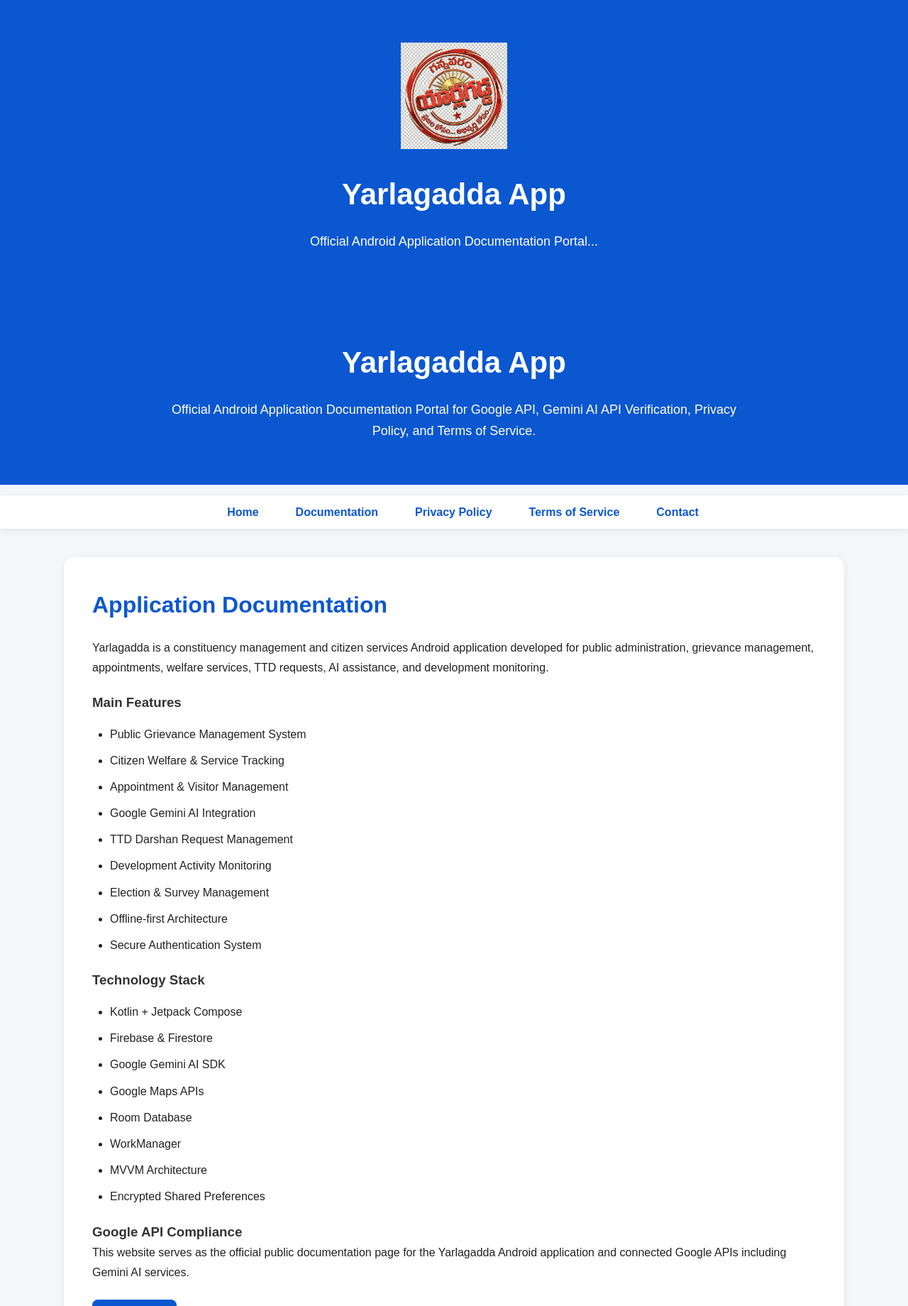
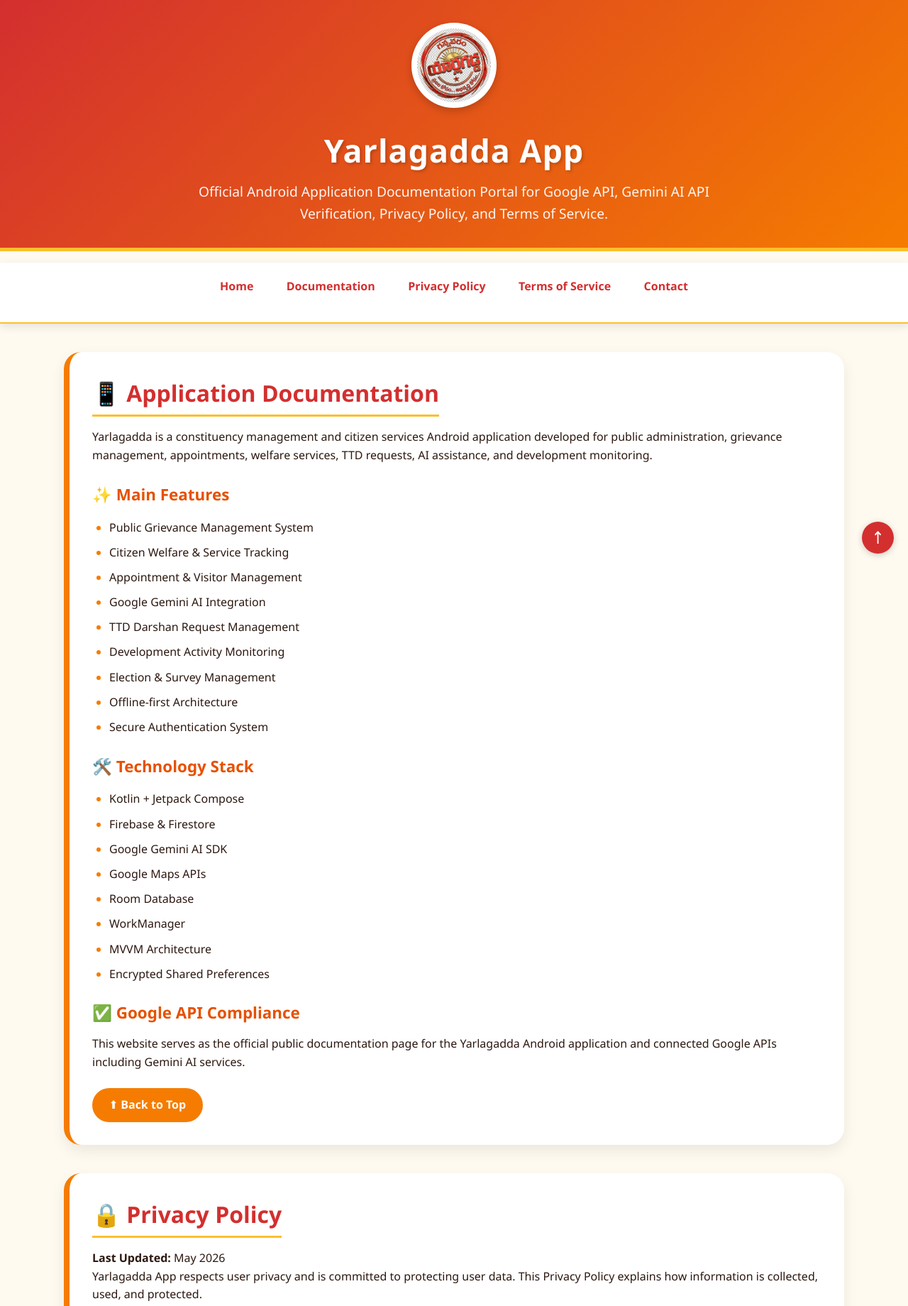
Before and after one commit to mlasofficegannavaram-afk/yarlagadda.github.io, a plain HTML site: page index.html in a window 1280 px wide. Shown: the top 1840 px of the page at 71% size. Drawn offline with Linux system fonts and the light colour scheme.

Commit message:
Update index.html

```diff
--- a/index.html
+++ b/index.html
@@ -4,172 +4,245 @@
   <meta charset="UTF-8" />
   <meta name="viewport" content="width=device-width, initial-scale=1.0"/>
   <title>Yarlagadda App - Official Documentation</title>
-
   <link rel="icon" type="image/png" href="/logo.png">
-
- <header id="home">
-  <img src="/logo.png" alt="Yarlagadda Logo" style="max-width:150px; margin-bottom:20px;">
-  <h1>Yarlagadda App</h1>
-  <p>Official Android Application Documentation Portal...</p>
-</header>
-
-
-
   <style>
-
-    *{
-      margin:0;
-      padding:0;
-      box-sizing:border-box;
+    * {
+      margin: 0;
+      padding: 0;
+      box-sizing: border-box;
     }
 
-    body{
-      font-family: Arial, sans-serif;
-      background:#f4f6f9;
-      color:#222;
-      line-height:1.7;
-      scroll-behavior:smooth;
+    body {
+      font-family: 'Segoe UI', Tahoma, Geneva, Verdana, sans-serif;
+      background: #fffaf0;  /* warm off-white */
+      color: #2c1810;
+      line-height: 1.6;
+      scroll-behavior: smooth;
     }
 
-    header{
-      background:#0b57d0;
-      color:white;
-      padding:60px 20px;
-      text-align:center;
+    /* Color variables */
+    :root {
+      --primary-red: #d32f2f;
+      --primary-orange: #f57c00;
+      --primary-yellow: #fbc02d;
+      --dark-red: #b71c1c;
+      --dark-orange: #e65100;
+      --light-yellow: #fff8e1;
+      --text-dark: #3e2723;
     }
 
-    header h1{
-      font-size:42px;
-      margin-bottom:15px;
+    /* Header */
+    header {
+      background: linear-gradient(135deg, var(--primary-red), var(--primary-orange));
+      color: white;
+      padding: 2rem 1.5rem;
+      text-align: center;
+      border-bottom: 5px solid var(--primary-yellow);
     }
 
-    header p{
-      font-size:18px;
-      max-width:850px;
-      margin:auto;
+    .logo-container {
+      margin-bottom: 1rem;
     }
 
-    nav{
-      background:#ffffff;
-      position:sticky;
-      top:0;
-      z-index:1000;
-      box-shadow:0 2px 8px rgba(0,0,0,0.08);
+    .logo {
+      max-width: 120px;
+      border-radius: 50%;
+      background: white;
+      padding: 8px;
+      box-shadow: 0 4px 12px rgba(0,0,0,0.2);
+      transition: transform 0.3s ease;
     }
 
-    nav ul{
-      display:flex;
-      justify-content:center;
-      flex-wrap:wrap;
-      list-style:none;
+    .logo:hover {
+      transform: scale(1.05);
     }
 
-    nav ul li{
-      margin:10px;
+    header h1 {
+      font-size: 2.8rem;
+      margin: 0.5rem 0 0.5rem;
+      letter-spacing: 1px;
+      text-shadow: 2px 2px 4px rgba(0,0,0,0.2);
     }
 
-    nav ul li a{
-      text-decoration:none;
-      color:#0b57d0;
-      font-weight:bold;
-      padding:10px 16px;
-      border-radius:8px;
-      transition:0.3s;
+    header p {
+      font-size: 1.2rem;
+      max-width: 800px;
+      margin: 0 auto;
+      opacity: 0.95;
     }
 
-    nav ul li a:hover{
-      background:#0b57d0;
-      color:white;
+    /* Navigation */
+    nav {
+      background: white;
+      position: sticky;
+      top: 0;
+      z-index: 1000;
+      box-shadow: 0 4px 12px rgba(0,0,0,0.1);
+      border-bottom: 2px solid var(--primary-yellow);
     }
 
-    section{
-      max-width:1100px;
-      margin:40px auto;
-      background:white;
-      padding:40px;
-      border-radius:14px;
-      box-shadow:0 2px 10px rgba(0,0,0,0.08);
+    nav ul {
+      display: flex;
+      justify-content: center;
+      flex-wrap: wrap;
+      list-style: none;
+      padding: 0.5rem;
     }
 
-    h2{
-      color:#0b57d0;
-      margin-bottom:20px;
-      font-size:32px;
+    nav ul li {
+      margin: 0.25rem;
     }
 
-    h3{
-      margin-top:20px;
-      color:#333;
+    nav ul li a {
+      display: inline-block;
+      text-decoration: none;
+      color: var(--primary-red);
+      font-weight: bold;
+      padding: 0.6rem 1.2rem;
+      border-radius: 40px;
+      transition: all 0.3s ease;
+      background: #fff;
     }
 
-    ul{
-      padding-left:25px;
-      margin-top:15px;
+    nav ul li a:hover {
+      background: var(--primary-yellow);
+      color: var(--dark-red);
+      transform: translateY(-2px);
     }
 
-    li{
-      margin-bottom:10px;
+    /* Sections */
+    section {
+      max-width: 1100px;
+      margin: 2.5rem auto;
+      background: white;
+      padding: 2rem 2rem;
+      border-radius: 24px;
+      box-shadow: 0 8px 20px rgba(0,0,0,0.08);
+      border-left: 8px solid var(--primary-orange);
+      transition: transform 0.2s;
     }
 
-    .btn{
-      display:inline-block;
-      margin-top:20px;
-      padding:12px 18px;
-      background:#0b57d0;
-      color:white;
-      text-decoration:none;
-      border-radius:8px;
+    section:hover {
+      transform: translateY(-3px);
     }
 
-    .btn:hover{
-      background:#0842a0;
+    h2 {
+      color: var(--primary-red);
+      font-size: 2rem;
+      margin-bottom: 1rem;
+      border-bottom: 3px solid var(--primary-yellow);
+      display: inline-block;
+      padding-bottom: 0.3rem;
     }
 
-    footer{
-      background:#111827;
-      color:white;
-      text-align:center;
-      padding:30px;
-      margin-top:50px;
+    h3 {
+      color: var(--dark-orange);
+      margin: 1.5rem 0 0.8rem;
+      font-size: 1.4rem;
     }
 
-    .top-link{
-      margin-top:25px;
-      display:inline-block;
+    ul {
+      padding-left: 1.5rem;
+      margin: 1rem 0;
     }
 
-    @media(max-width:768px){
-
-      header h1{
-        font-size:30px;
+    li {
+      margin-bottom: 0.6rem;
     }
 
-      section{
-        margin:20px;
-        padding:25px;
+    li::marker {
+      color: var(--primary-orange);
+      font-weight: bold;
     }
 
-      nav ul{
-        flex-direction:column;
-        align-items:center;
+    .btn {
+      display: inline-block;
+      background: var(--primary-orange);
+      color: white;
+      padding: 0.7rem 1.5rem;
+      border-radius: 40px;
+      text-decoration: none;
+      font-weight: bold;
+      margin-top: 1.5rem;
+      transition: 0.3s;
+      border: none;
+      cursor: pointer;
     }
 
+    .btn:hover {
+      background: var(--dark-orange);
+      transform: translateY(-2px);
+      box-shadow: 0 4px 8px rgba(0,0,0,0.2);
     }
 
+    /* Footer */
+    footer {
+      background: #2c1810;
+      color: white;
+      text-align: center;
+      padding: 2rem;
+      margin-top: 3rem;
+      border-top: 5px solid var(--primary-yellow);
+    }
+
+    footer p {
+      opacity: 0.9;
+    }
+
+    /* Responsive */
+    @media (max-width: 768px) {
+      header h1 {
+        font-size: 2rem;
+      }
+      header p {
+        font-size: 1rem;
+      }
+      section {
+        margin: 1.5rem;
+        padding: 1.5rem;
+      }
+      h2 {
+        font-size: 1.6rem;
+      }
+      .logo {
+        max-width: 90px;
+      }
+    }
+
+    /* Scroll to top button (optional) */
+    .scroll-top {
+      position: fixed;
+      bottom: 20px;
+      right: 20px;
+      background: var(--primary-red);
+      color: white;
+      width: 45px;
+      height: 45px;
+      border-radius: 50%;
+      display: flex;
+      align-items: center;
+      justify-content: center;
+      text-decoration: none;
+      font-size: 24px;
+      box-shadow: 0 2px 10px rgba(0,0,0,0.2);
+      transition: 0.3s;
+      z-index: 99;
+    }
+
+    .scroll-top:hover {
+      background: var(--dark-red);
+      transform: scale(1.1);
+    }
   </style>
 </head>
-
 <body>
 
 <header id="home">
-
+  <div class="logo-container">
+    <img src="/logo.png" alt="Yarlagadda Logo" class="logo">
+  </div>
   <h1>Yarlagadda App</h1>
-
-  <p>
-    Official Android Application Documentation Portal for Google API,
-    Gemini AI API Verification, Privacy Policy, and Terms of Service.
-  </p>
-
+  <p>Official Android Application Documentation Portal for Google API, Gemini AI API Verification, Privacy Policy, and Terms of Service.</p>
 </header>
 
 <nav>
@@ -182,18 +255,12 @@
   </ul>
 </nav>
 
+<main>
   <section id="documentation">
+    <h2>📱 Application Documentation</h2>
+    <p>Yarlagadda is a constituency management and citizen services Android application developed for public administration, grievance management, appointments, welfare services, TTD requests, AI assistance, and development monitoring.</p>
 
-  <h2>Application Documentation</h2>
-
-  <p>
-    Yarlagadda is a constituency management and citizen services Android application
-    developed for public administration, grievance management, appointments,
-    welfare services, TTD requests, AI assistance, and development monitoring.
-  </p>
-
-  <h3>Main Features</h3>
-
+    <h3>✨ Main Features</h3>
     <ul>
       <li>Public Grievance Management System</li>
       <li>Citizen Welfare & Service Tracking</li>
@@ -206,8 +273,7 @@
       <li>Secure Authentication System</li>
     </ul>
 
-  <h3>Technology Stack</h3>
-
+    <h3>🛠️ Technology Stack</h3>
     <ul>
       <li>Kotlin + Jetpack Compose</li>
       <li>Firebase & Firestore</li>
@@ -219,31 +285,17 @@
       <li>Encrypted Shared Preferences</li>
     </ul>
 
-  <h3>Google API Compliance</h3>
-
-  <p>
-    This website serves as the official public documentation page for the
-    Yarlagadda Android application and connected Google APIs including
-    Gemini AI services.
-  </p>
-
-  <a class="btn top-link" href="#home">Back to Top</a>
-
+    <h3>✅ Google API Compliance</h3>
+    <p>This website serves as the official public documentation page for the Yarlagadda Android application and connected Google APIs including Gemini AI services.</p>
+    <a class="btn" href="#home">⬆ Back to Top</a>
   </section>
 
   <section id="privacy">
+    <h2>🔒 Privacy Policy</h2>
+    <p><strong>Last Updated:</strong> May 2026</p>
+    <p>Yarlagadda App respects user privacy and is committed to protecting user data. This Privacy Policy explains how information is collected, used, and protected.</p>
 
-  <h2>Privacy Policy</h2>
-
-  <p><strong>Last Updated:</strong> May 2026</p>
-
-  <p>
-    Yarlagadda App respects user privacy and is committed to protecting user data.
-    This Privacy Policy explains how information is collected, used, and protected.
-  </p>
-
-  <h3>Information We Collect</h3>
-
+    <h3>📋 Information We Collect</h3>
     <ul>
       <li>Name and contact information</li>
       <li>Public grievance details</li>
@@ -253,8 +305,7 @@
       <li>Device information for analytics and security</li>
     </ul>
 
-  <h3>How Information Is Used</h3>
-
+    <h3>🔧 How Information Is Used</h3>
     <ul>
       <li>To provide citizen services</li>
       <li>To process public grievances</li>
@@ -263,15 +314,10 @@
       <li>To maintain security and prevent misuse</li>
     </ul>
 
-  <h3>Google Gemini API Usage</h3>
+    <h3>🤖 Google Gemini API Usage</h3>
+    <p>The application may use Google Gemini APIs for AI-generated assistance, smart summaries, and automated responses.</p>
 
-  <p>
-    The application may use Google Gemini APIs for AI-generated assistance,
-    smart summaries, and automated responses.
-  </p>
-
-  <h3>Third-Party Services</h3>
-
+    <h3>🌐 Third-Party Services</h3>
     <ul>
       <li>Google Firebase</li>
       <li>Google Maps APIs</li>
@@ -279,38 +325,22 @@
       <li>Android Platform Services</li>
     </ul>
 
-  <h3>Data Security</h3>
-
-  <p>
-    Industry-standard security measures including encrypted storage and secure APIs
-    are used to protect user information.
-  </p>
-
-  <a class="btn top-link" href="#home">Back to Top</a>
-
+    <h3>🔐 Data Security</h3>
+    <p>Industry-standard security measures including encrypted storage and secure APIs are used to protect user information.</p>
+    <a class="btn" href="#home">⬆ Back to Top</a>
   </section>
 
   <section id="terms">
-
-  <h2>Terms of Service</h2>
-
+    <h2>📜 Terms of Service</h2>
     <p><strong>Last Updated:</strong> May 2026</p>
 
-  <h3>Acceptance of Terms</h3>
+    <h3>✅ Acceptance of Terms</h3>
+    <p>By using the Yarlagadda App, users agree to comply with these Terms of Service.</p>
 
-  <p>
-    By using the Yarlagadda App, users agree to comply with these Terms of Service.
-  </p>
+    <h3>🎯 Purpose of Application</h3>
+    <p>The application is intended to facilitate public administration, citizen services, grievance handling, appointments, and constituency management.</p>
 
-  <h3>Purpose of Application</h3>
-
-  <p>
-    The application is intended to facilitate public administration,
-    citizen services, grievance handling, appointments, and constituency management.
-  </p>
-
-  <h3>User Responsibilities</h3>
-
+    <h3>👤 User Responsibilities</h3>
     <ul>
       <li>Provide accurate information</li>
       <li>Use the application lawfully</li>
@@ -318,51 +348,43 @@
       <li>Do not attempt unauthorized access</li>
     </ul>
 
-  <h3>AI Services</h3>
+    <h3>⚙️ AI Services</h3>
+    <p>Certain features may use AI-generated content powered by Google Gemini APIs. Responses may require human verification.</p>
 
-  <p>
-    Certain features may use AI-generated content powered by Google Gemini APIs.
-    Responses may require human verification.
-  </p>
+    <h3>⚠️ Limitation of Liability</h3>
+    <p>The application is provided on an “as available” basis without warranties of uninterrupted operation.</p>
 
-  <h3>Limitation of Liability</h3>
-
-  <p>
-    The application is provided on an “as available” basis without warranties of uninterrupted operation.
-  </p>
-
-  <h3>Modifications</h3>
-
-  <p>
-    Terms may be updated periodically without prior notice.
-  </p>
-
-  <a class="btn top-link" href="#home">Back to Top</a>
-
+    <h3>🔄 Modifications</h3>
+    <p>Terms may be updated periodically without prior notice.</p>
+    <a class="btn" href="#home">⬆ Back to Top</a>
   </section>
 
   <section id="contact">
-
-  <h2>Contact Information</h2>
-
-  <p>
-    For official communication, privacy concerns, or technical support regarding the application,
-    users may contact the application administrator.
-  </p>
-
-  <p>
-    Email: mlasofficegannavaram@gmail.com
-  </p>
-
-  <a class="btn top-link" href="#home">Back to Top</a>
-
+    <h2>📞 Contact Information</h2>
+    <p>For official communication, privacy concerns, or technical support regarding the application, users may contact the application administrator.</p>
+    <p>📧 Email: <strong>mlasofficegannavaram@gmail.com</strong></p>
+    <a class="btn" href="#home">⬆ Back to Top</a>
   </section>
+</main>
 
 <footer>
-
-  © 2026 Yarlagadda App. All Rights Reserved.
-
+  <p>© 2026 Yarlagadda App. All Rights Reserved.</p>
+  <p style="margin-top: 0.5rem; font-size: 0.85rem;">Empowering Citizens | Transparency | AI‑Driven Governance</p>
 </footer>
 
+<a href="#" class="scroll-top" aria-label="Scroll to top">↑</a>
+
+<script>
+  // Smooth scroll for anchor links
+  document.querySelectorAll('a[href^="#"]').forEach(anchor => {
+    anchor.addEventListener('click', function(e) {
+      const target = document.querySelector(this.getAttribute('href'));
+      if (target) {
+        e.preventDefault();
+        target.scrollIntoView({ behavior: 'smooth' });
+      }
+    });
+  });
+</script>
 </body>
 </html>
```
Lines whose indentation alone changed are shown as unchanged.
